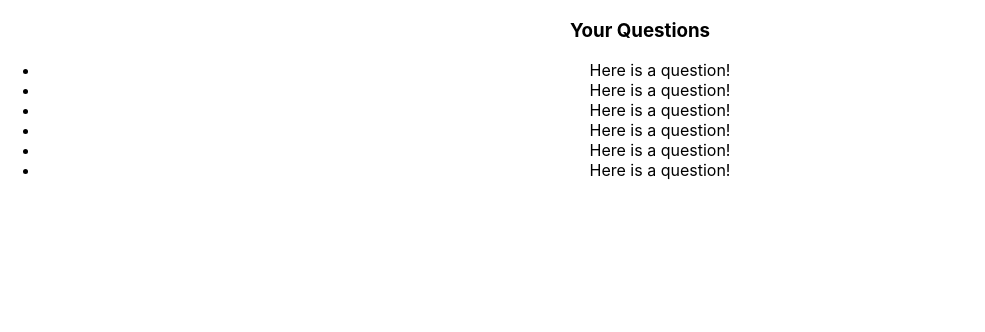
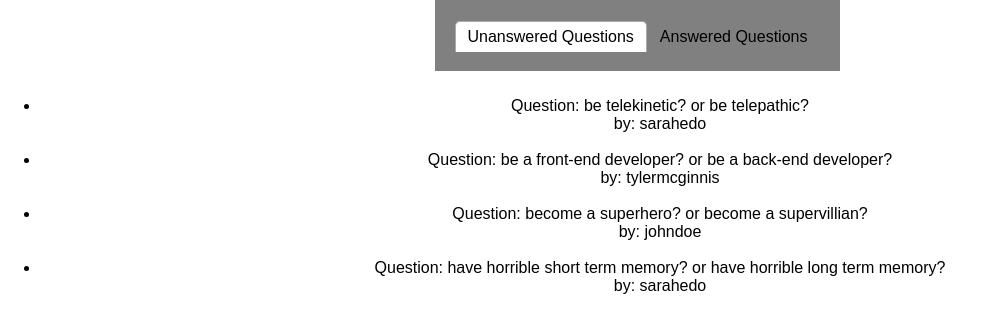
Before and after one commit to johnson882/Would-you-rather, a React (Create React App) app: page / in a window 1280 px wide. Shown: the top 332 px of the page, without its empty margins (0-985 px from the left). Built offline with nearby package versions, Linux system fonts and the light colour scheme.

Commit message:
set up questions

```diff
--- a/package.json
+++ b/package.json
@@ -7,6 +7,7 @@
     "react-dom": "^16.6.3",
     "react-redux": "^5.1.1",
     "react-scripts": "2.1.1",
+    "react-tabs": "^2.3.0",
     "redux": "^4.0.1",
     "redux-thunk": "^2.3.0"
   },
--- a/src/components/Dashboard.js
+++ b/src/components/Dashboard.js
@@ -1,31 +1,82 @@
 import React, { Component } from 'react'
 import {connect} from 'react-redux'
 import Question from './Question'
+import {Tab, Tabs, TabList, TabPanel } from 'react-tabs'
+import 'react-tabs/style/react-tabs.css';
 
 class Dashboard extends Component {
   render() {
-    console.log(this.props)
+    console.log(this.props.questionIds)
+const tabStyles = {
+
+ border: "none",
+ padding: 20,
+ marginRight:5,
+ backgroundColor:"grey",
+  cursor: "pointer",
+  display:"inline-block",
+}
+
+    const styles = {
+  fontFamily: "sans-serif",
+  textAlign: "center",
+};
     return(
-      <div>
-        <h3>Your Questions</h3>
-        <ul className='dashboard-list'>
-        {this.props.questionIDs.map((id) => (
-          <li key={id}>
-          <Question id={id} />
-          </li>
+      <div style={styles} >
 
-        ))}
+        <Tabs>
+            <TabList style={tabStyles}>
+              <Tab>Unanswered Questions</Tab>
+              <Tab>Answered Questions</Tab>
+            </TabList>
+              <TabPanel>
+                <ul className='dashboard-list'>
+                {
+                  this.props.unanswered.map((id) => (
+                 <li key={id}>
+                 <Question id={id} />
+                 </li>
+                ))}
+                </ul>
+             </TabPanel>
+             <TabPanel>
+               <ul className='dashboard-list'>
+             {
+               this.props.answered.map((id) => (
+              <li key={id}>
+              <Question id={id} />
+              </li>
+             ))}
+                </ul>
 
-        </ul>
+              </TabPanel>
+
+
+
+
+
+        </Tabs>
       </div>
     )
   }
 }
 
-function mapStateToProps ({questions}){
+
+function mapStateToProps ({questions, authUser}){
+  console.log("questions:", questions)
+ const answered =  Object.keys(questions).filter(e => questions[e].optionOne.votes.includes(authUser)||
+  questions[e].optionTwo.votes.includes(authUser)).sort((a,b) => questions[b].timestamp - questions[a].timestamp)
+
+  console.log("questions after: filter", questions)
+
+  const unanswered = Object.keys(questions).filter(e => !answered.includes(e)).sort((a,b) => questions[b].timestamp
+  - questions[a].timestamp)
+
+   console.log(unanswered)
   return {
-    questionIDs: Object.keys(questions)
-    .sort((a,b) => questions[b].timestamp - questions[a].timestamp)
+     answered,
+    unanswered
+
   }
 
 }
--- a/src/components/Question.js
+++ b/src/components/Question.js
@@ -3,7 +3,7 @@ import { connect } from 'react-redux'
 
 class Question extends Component {
 
-  render() {console.log(this.props)
+  render() {
   //  const { Quesion } = this.props
 
 
@@ -15,7 +15,11 @@ class Question extends Component {
     //console.log(optionOne)
     return (
         <div className = 'question'>
-Here is a question!
+<span>Question: {optionOne.text}? or {optionTwo.text}?</span>
+<br/>
+by: {author}
+<br/>
+<br/>
         </div>
     )
   }
```
Also changed, not shown: 1 other file (tests, documents, lock files or other folders).
